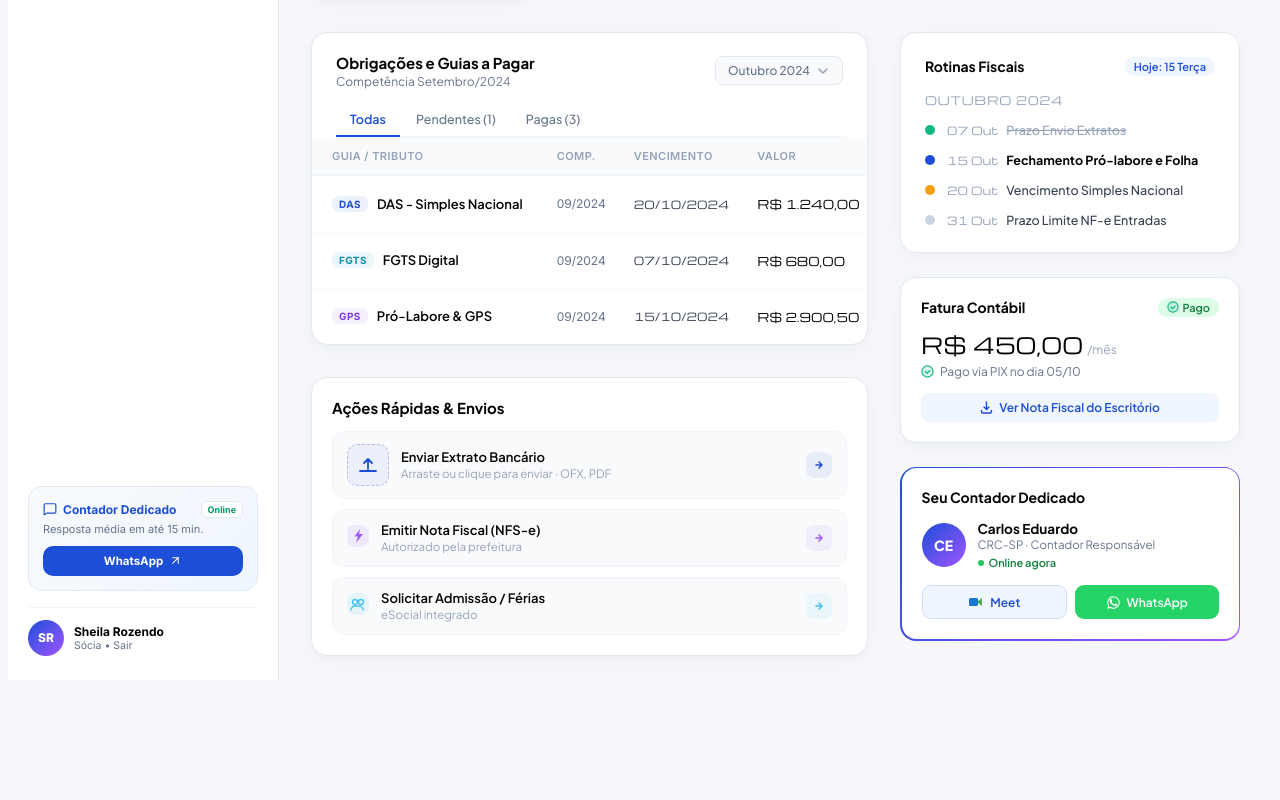
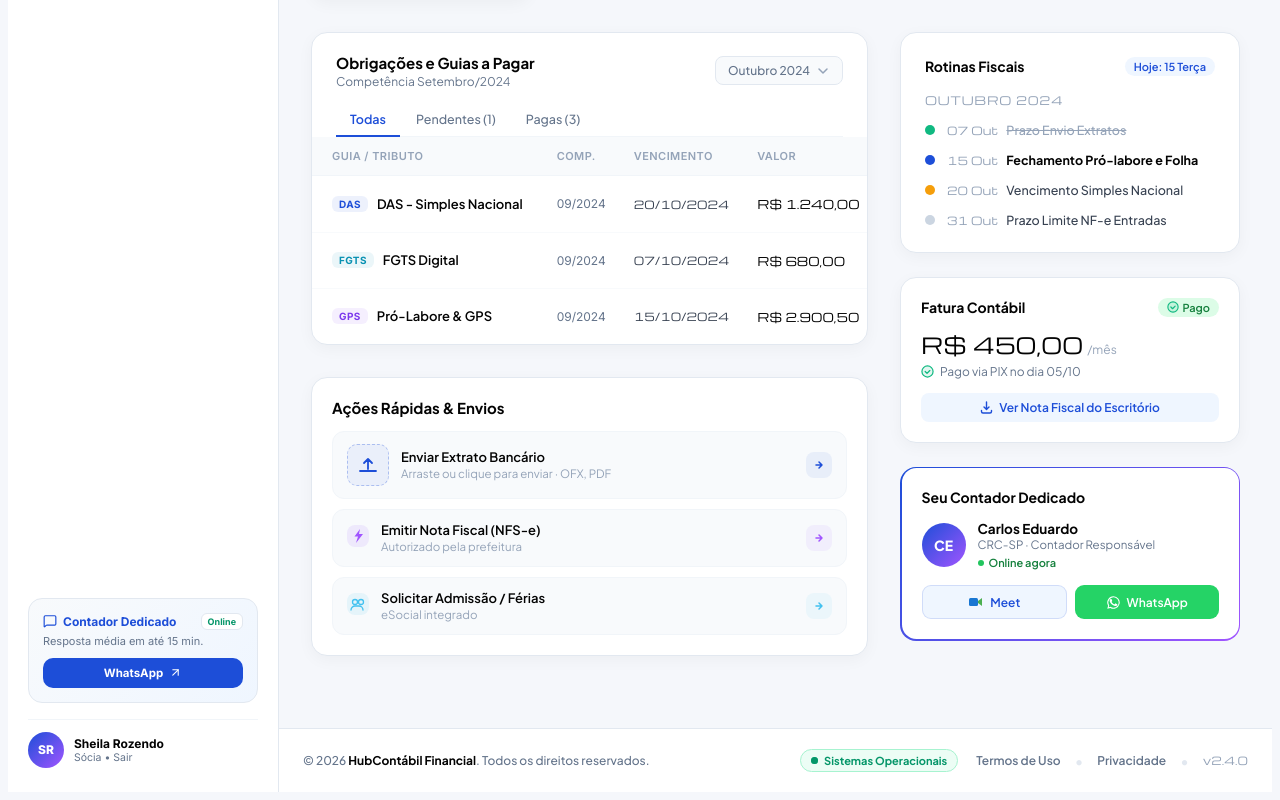
Before and after one commit to sheilarozendo-art/hubcontabil-app, a Next.js app: page / in a window 1280 px wide. Shown: the part 462-1262 px from the top of the page. Before the commit the page ends 1150 px from the top, so only its background shows below. Built offline with nearby package versions, Linux system fonts and the light colour scheme.

Commit message:
feat: nova tela de Minha Empresa

```diff
--- /dev/null
+++ b/src/app/components/Footer.tsx
@@ -0,0 +1,131 @@
+"use client";
+
+import React from "react";
+import Link from "next/link";
+import { ShieldCheck, HelpCircle, FileText, CheckCircle2 } from "lucide-react";
+
+export default function Footer() {
+  return (
+    <footer
+      style={{
+        borderTop: "1px solid #E2E8F0",
+        backgroundColor: "#FFFFFF",
+        padding: "20px 24px",
+        marginTop: "auto",
+        width: "100%",
+        boxSizing: "border-box",
+        fontFamily: "'Plus Jakarta Sans', sans-serif",
+      }}
+      className="sm:!px-8 lg:!px-10"
+    >
+      <div
+        style={{
+          maxWidth: 1360,
+          margin: "0 auto",
+          display: "flex",
+          alignItems: "center",
+          justifyContent: "space-between",
+          flexWrap: "wrap",
+          gap: 16,
+        }}
+      >
+        {/* Lado Esquerdo: Copyright e Compliance */}
+        <div style={{ display: "flex", alignItems: "center", gap: 12, flexWrap: "wrap" }}>
+          <div style={{ fontSize: 12, color: "#64748B", fontWeight: 500 }}>
+            © {new Date().getFullYear()} <strong style={{ color: "#030303" }}>HubContábil Financial</strong>. Todos os direitos reservados.
+          </div>
+
+          <span className="hidden md:inline" style={{ color: "#CBD5E1" }}>•</span>
+
+          <div className="hidden sm:flex" style={{ alignItems: "center", gap: 6, fontSize: 11.5, color: "#64748B" }}>
+            <ShieldCheck size={14} color="#059669" />
+            <span>ICP-Brasil & LGPD Compliant</span>
+          </div>
+        </div>
+
+        {/* Lado Direito: Status dos Serviços + Links Rápidos */}
+        <div style={{ display: "flex", alignItems: "center", gap: 18, flexWrap: "wrap" }}>
+          {/* Status do Sistema (Semáforo Verde com Pulso) */}
+          <div
+            style={{
+              display: "flex",
+              alignItems: "center",
+              gap: 6,
+              background: "#ECFDF5",
+              border: "1px solid #A7F3D0",
+              padding: "4px 10px",
+              borderRadius: 999,
+            }}
+          >
+            <span style={{ position: "relative", display: "flex", width: 7, height: 7 }}>
+              <span
+                style={{
+                  position: "absolute",
+                  width: "100%",
+                  height: "100%",
+                  borderRadius: "50%",
+                  backgroundColor: "#10B981",
+                  opacity: 0.75,
+                  animation: "ping 1.5s cubic-bezier(0, 0, 0.2, 1) infinite",
+                }}
+              />
+              <span
+                style={{
+                  position: "relative",
+                  width: 7,
+                  height: 7,
+                  borderRadius: "50%",
+                  backgroundColor: "#059669",
+                }}
+              />
+            </span>
+            <span style={{ fontSize: 11, fontWeight: 700, color: "#059669" }}>
+              Sistemas Operacionais
+            </span>
+          </div>
+
+          {/* Links Úteis */}
+          <div style={{ display: "flex", alignItems: "center", gap: 14 }}>
+            <a
+              href="#"
+              style={{
+                fontSize: 12,
+                color: "#64748B",
+                textDecoration: "none",
+                fontWeight: 600,
+                transition: "color 0.15s ease",
+              }}
+              onMouseEnter={(e) => (e.currentTarget.style.color = "#1D4ED8")}
+              onMouseLeave={(e) => (e.currentTarget.style.color = "#64748B")}
+            >
+              Termos de Uso
+            </a>
+
+            <span style={{ color: "#E2E8F0" }}>•</span>
+
+            <a
+              href="#"
+              style={{
+                fontSize: 12,
+                color: "#64748B",
+                textDecoration: "none",
+                fontWeight: 600,
+                transition: "color 0.15s ease",
+              }}
+              onMouseEnter={(e) => (e.currentTarget.style.color = "#1D4ED8")}
+              onMouseLeave={(e) => (e.currentTarget.style.color = "#64748B")}
+            >
+              Privacidade
+            </a>
+
+            <span style={{ color: "#E2E8F0" }}>•</span>
+
+            <span style={{ fontSize: 11, color: "#94A3B8", fontFamily: "'Michroma', sans-serif" }}>
+              v2.4.0
+            </span>
+          </div>
+        </div>
+      </div>
+    </footer>
+  );
+}
--- a/src/app/page.tsx
+++ b/src/app/page.tsx
@@ -4,6 +4,8 @@ import { useState } from 'react'
 import Sidebar from './components/Sidebar'
 import Topbar from './components/Topbar'
 import BannerAlerta from './components/BannerAlerta'
+import Footer from './components/Footer'
+
 
 // ─── Ícones SVG Rápidos ───────────────────────────────────────────────────────
 
@@ -807,7 +809,14 @@ export default function Dashboard() {
           </div>
 
         </main>
-      </div>
+
+       {/* Container Principal */}
+      <main className="hub-main-content" style={{ display: 'flex', flexDirection: 'column', gap: 32 }}>
+        {/* ... todo o conteúdo da página ... */}
+          </main>
+        {/* RODAPÉ OFICIAL AQUI */}
+      <Footer />
     </div>
-  )
+  </div>
+)
 }
```
